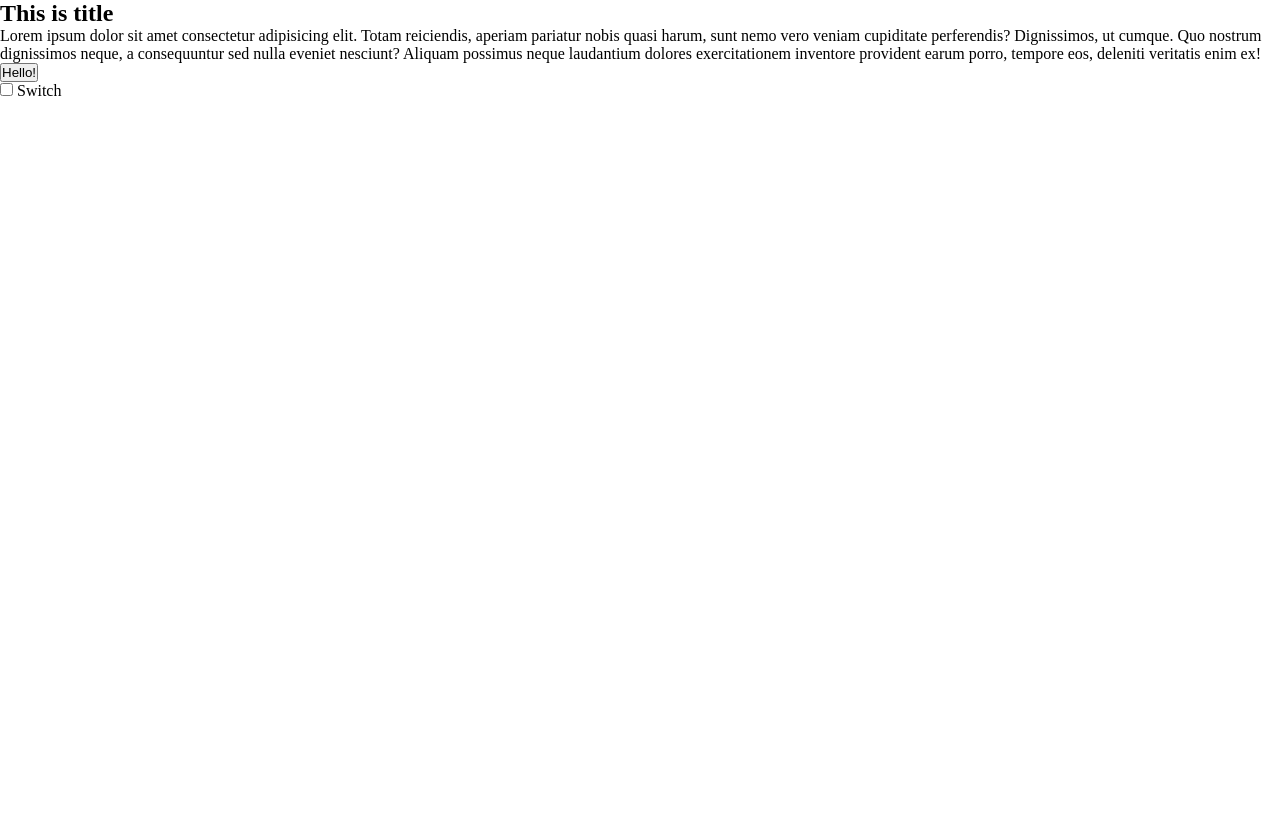
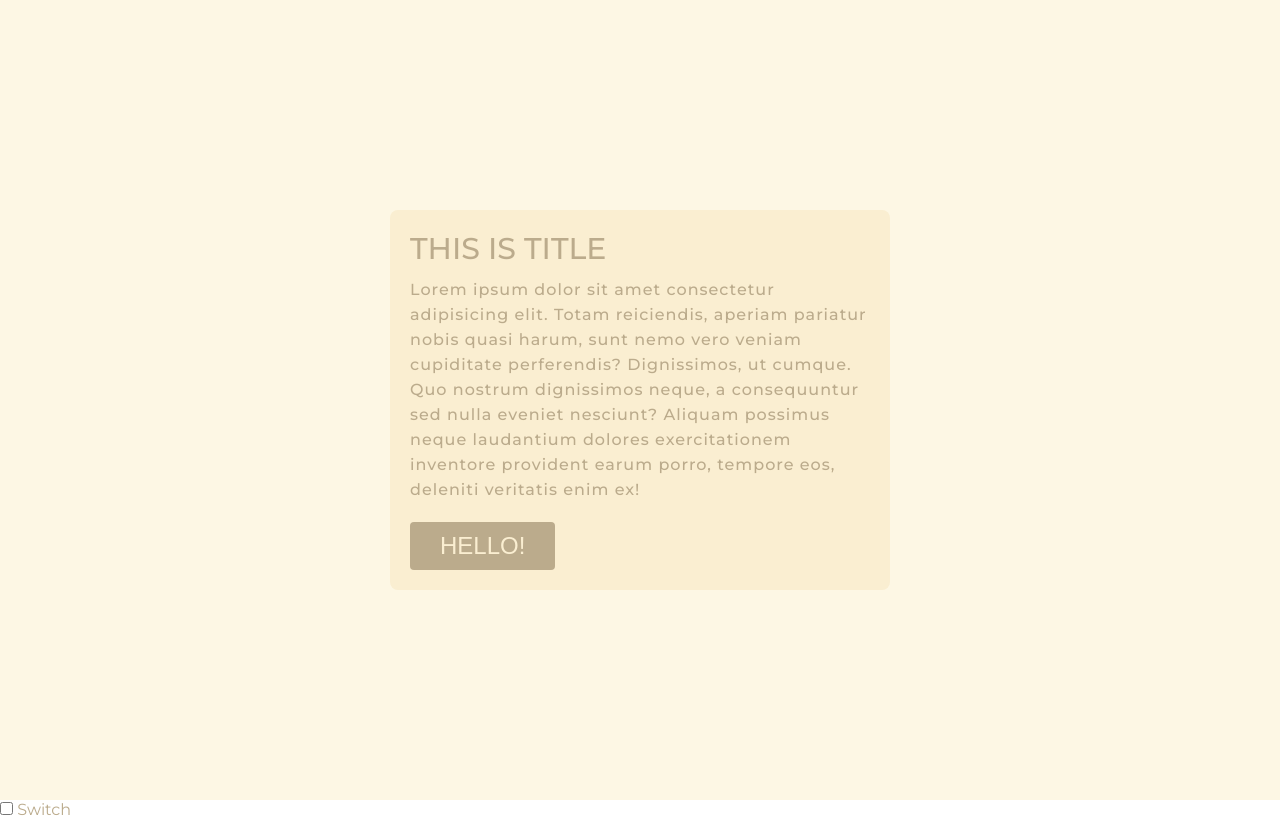
Before and after one commit to nautilapompilia/dummy-projects, a plain HTML site: page dark mode layout/index.html in a window 1280 px wide. Drawn offline with Linux system fonts and the light colour scheme.

Commit message:
dark mode
styles added

```diff
--- a/dark mode layout/index.html
+++ b/dark mode layout/index.html
@@ -4,9 +4,15 @@
     <meta charset="UTF-8" />
     <meta name="viewport" content="width=device-width, initial-scale=1.0" />
     <title>Dark Theme Switcher</title>
+    <link rel="preconnect" href="https://fonts.googleapis.com" />
+    <link rel="preconnect" href="https://fonts.gstatic.com" crossorigin />
+    <link
+      href="https://fonts.googleapis.com/css2?family=Montserrat:ital,wght@0,100..900;1,100..900&display=swap"
+      rel="stylesheet"
+    />
     <link rel="stylesheet" href="./style.css" />
   </head>
-  <body>
+  <body data-theme="light">
     <section>
       <div class="container">
         <h1>This is title</h1>
--- a/dark mode layout/style.css
+++ b/dark mode layout/style.css
@@ -4,7 +4,65 @@
   box-sizing: border-box;
 }
 /* Light theme colors */
-body[data-theme="light"]
+body[data-theme="light"] {
+  --color-1: ;
+}
 
 /* Dark theme colors */
-body[dark-theme="dark"]
+body[data-theme="dark"] {
+  --color-1: #2c3639;
+  --color-2: #3f4e4f;
+  --color-3: #a27b5c;
+  --color-4: #dcd7c9;
+}
+
+/* Light theme colors */
+body[data-theme="light"] {
+  --color-1: #fdf7e4;
+  --color-2: #faeed1;
+  --color-3: #ded0b6;
+  --color-4: #bbab8c;
+}
+body {
+  font-family: "Montserrat", sans-serif;
+  color: var(--color-4);
+}
+section {
+  background-color: var(--color-1);
+  min-height: 100vh;
+  width: 100%;
+  display: flex;
+  align-items: center;
+  justify-content: center;
+}
+.container {
+  width: 90%;
+  margin: 0 auto;
+  background-color: var(--color-2);
+  border-radius: 8px;
+  padding: 20px;
+  max-width: 500px;
+}
+h1 {
+  font-size: 30px;
+  font-weight: 500;
+  text-transform: uppercase;
+}
+p {
+  margin-top: 10px;
+  font-size: 16px;
+  font-weight: 500;
+  letter-spacing: 1px;
+  line-height: 25px;
+}
+button {
+  background-color: var(--color-4);
+  padding: 10px 30px;
+  border: none;
+  font-size: 24px;
+  text-transform: uppercase;
+  color: var(--color-2);
+  border-radius: 4px;
+  margin-top: 20px;
+  cursor: pointer;
+}
```
